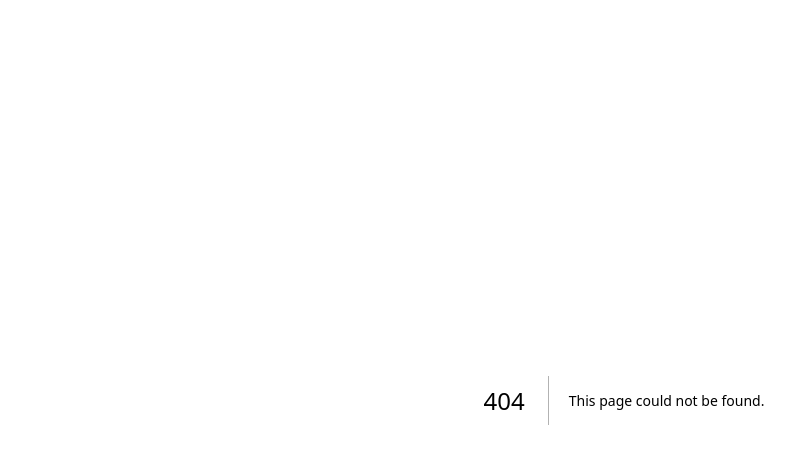
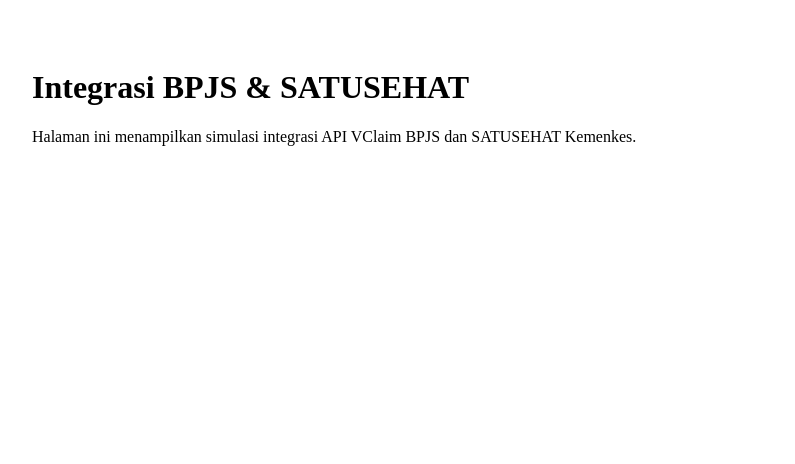
Before and after one commit to finnickmax/dheny-hospital, a Next.js app: page /integrasi in a window 1280 px wide. Before the commit this address had no page. Shown: the top 464 px of the page, without its empty margins (16-811 px from the left). Built offline with nearby package versions, Linux system fonts and the light colour scheme.

Commit message:
Create integrasi.js

```diff
--- /dev/null
+++ b/pages/integrasi.js
@@ -0,0 +1,8 @@
+export default function Integrasi() {
+  return (
+    <div style={{ padding: 40 }}>
+      <h1>Integrasi BPJS & SATUSEHAT</h1>
+      <p>Halaman ini menampilkan simulasi integrasi API VClaim BPJS dan SATUSEHAT Kemenkes.</p>
+    </div>
+  );
+}
```
